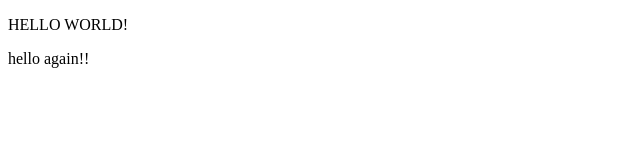
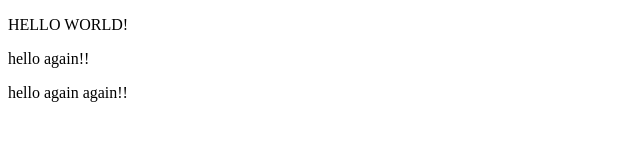
Before and after one commit to ktsompanakis/test, a plain HTML site: page index.html in a window 1280 px wide. Shown: the whole page, without its empty margins (0-640 px from the left). Drawn offline with Linux system fonts and the light colour scheme.

Commit message:
commit to branch1

```diff
--- a/index.html
+++ b/index.html
@@ -1,3 +1,4 @@
 <!DOCTYPE html>
 <p>HELLO WORLD!</p>
 <p>hello again!!</p>
+<p>hello again again!!</p>
```
